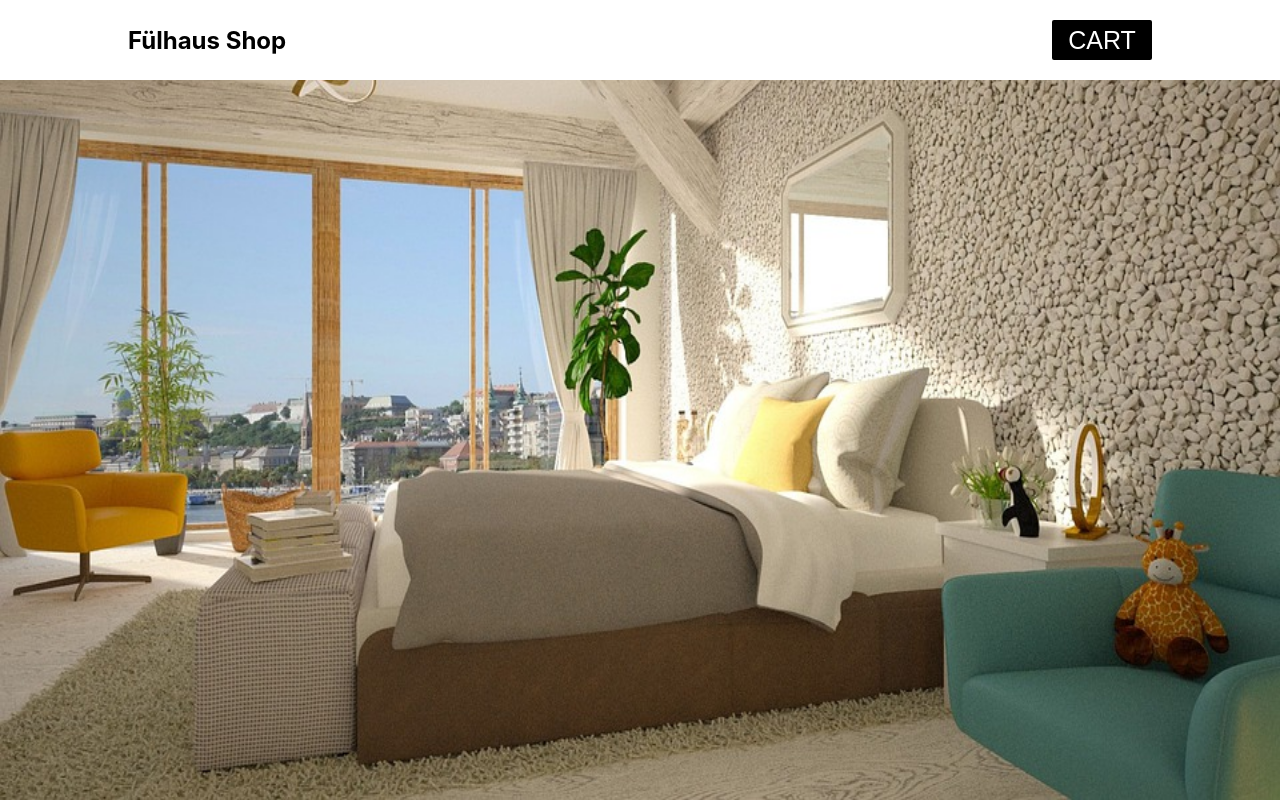
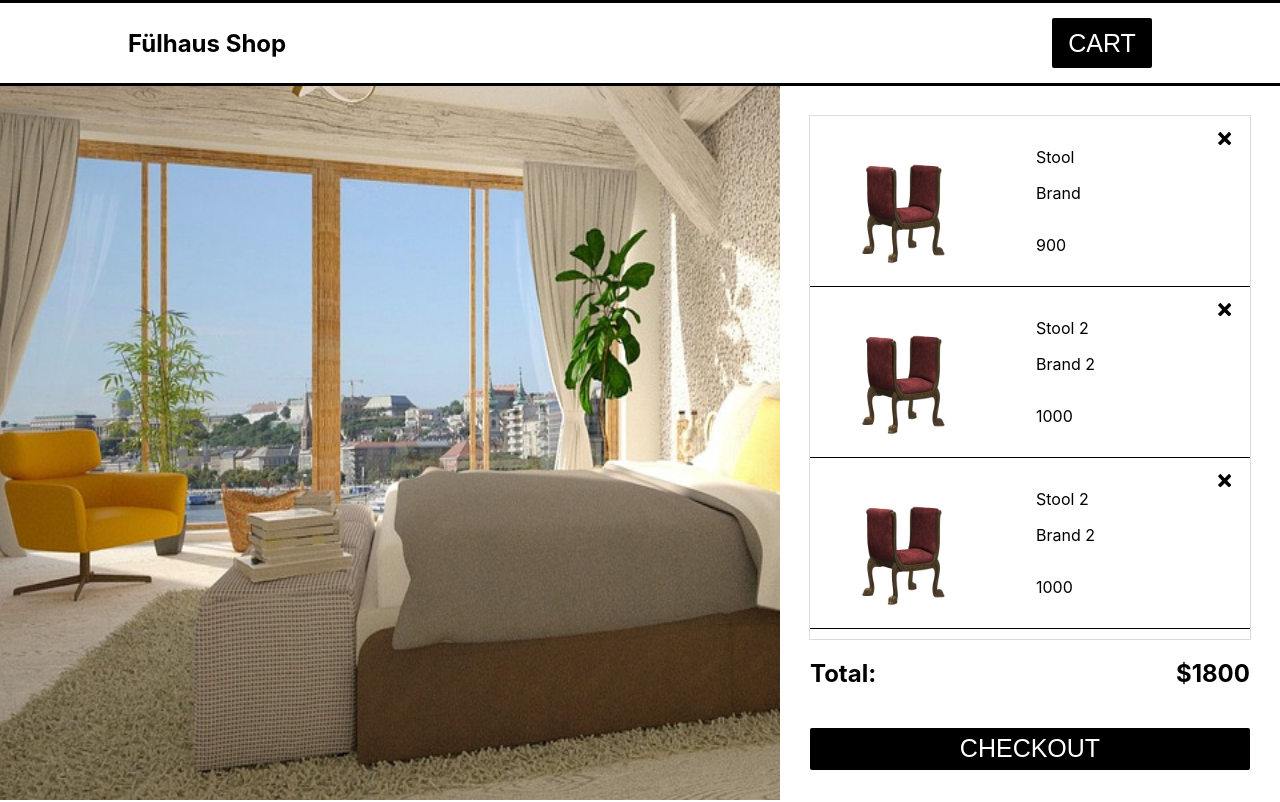
Before and after one commit to codecygen/-home-gingerbreadcookies-Desktop-073-React-Redux-ECommerce-FrontEnd, a JavaScript app: page / in a window 1280 px wide. Shown: the top 802 px of the page. Built offline with nearby package versions, Linux system fonts and the light colour scheme; the HTML template or start-up script is replaced by a standard one.

Commit message:
navbar finished

```diff
--- a/src/components/homepage/HomePage.js
+++ b/src/components/homepage/HomePage.js
@@ -4,7 +4,7 @@ import classes from './HomePage.module.scss';
 const HomePage = () => {
   return (
     <section className={classes.home}>
-      <img src={HomeImage} />
+      <img src={HomeImage} alt="Home Page Overlay" />
 
       <div>
         <h1>Patio Furniture</h1>
--- a/src/components/navbar/Cart.js
+++ b/src/components/navbar/Cart.js
@@ -1,4 +1,6 @@
 import ItemCard from './ItemCard';
+
+import classes from './Cart.module.scss';
 
 import Stool from '../../assets/Stool.png';
 
@@ -11,6 +13,30 @@ const Cart = () => {
             name: 'Stool',
             brand: 'Brand',
             price: 900
+        },
+
+        {
+            id: 'a1',
+            image: Stool,
+            name: 'Stool 2',
+            brand: 'Brand 2',
+            price: 1000
+        },
+
+        {
+            id: 'a1',
+            image: Stool,
+            name: 'Stool 2',
+            brand: 'Brand 2',
+            price: 1000
+        },
+
+        {
+            id: 'a1',
+            image: Stool,
+            name: 'Stool 2',
+            brand: 'Brand 2',
+            price: 1000
         },
 
         {
@@ -34,11 +60,18 @@ const Cart = () => {
     ));
 
     return (
-        <div>
-            {cartItems}
+        <div className={classes.cart}>
+            <div className={classes['cart-top']}>
+                {cartItems}
+            </div>
 
-            <p>$1800</p>
-            <button>CHECKOUT</button>
+            <div className={classes['cart-bottom']}>
+                <div>
+                    <h2>Total:</h2>
+                    <h2>$1800</h2>
+                </div>
+                <button>CHECKOUT</button>
+            </div>
         </div>
     );
 };
--- /dev/null
+++ b/src/components/navbar/Cart.module.scss
@@ -0,0 +1,44 @@
+@import "../styles/Variables.scss";
+
+.cart {
+    width: 500px;
+    position: fixed;
+    top: 86px;
+    right: 0;
+    bottom: 0;
+    background-color: $white;
+    padding: 30px;
+    box-sizing: border-box;
+}
+
+.cart-top {
+    height: 80%;
+    overflow-y: scroll;
+    scrollbar-width: thin;
+
+    box-shadow: rgba(0, 0, 0, 0.02) 0px 1px 3px 0px, rgba(27, 31, 35, 0.15) 0px 0px 0px 1px;
+}
+
+.cart-top::-webkit-scrollbar {
+    width: 1px;
+    background-color: #aaa;
+}
+
+.cart-bottom {
+    position: relative;
+    height: 20%;
+    display: flex;
+    flex-direction: column;
+    justify-content: flex-end;
+
+    >div {
+        display: flex;
+        flex-direction: row;
+        justify-content: space-between;
+        padding-bottom: 20px;
+    }
+
+    button {
+        @include buttonStyle(100%);
+    }
+}
--- a/src/components/navbar/ItemCard.js
+++ b/src/components/navbar/ItemCard.js
@@ -1,14 +1,16 @@
 import { ImCross } from "react-icons/im";
+
+import classes from './ItemCard.module.scss';
 
 const ItemCard = props => {
     return (
-        <section>
+        <section className={classes['item-card']}>
             <img
                 src={props.image}
                 alt={props.name}
             />
 
-            <div>
+            <div className={classes.description}>
                 <div>
                     <p>{props.name}</p>
                     <p>{props.brand}</p>
--- /dev/null
+++ b/src/components/navbar/ItemCard.module.scss
@@ -0,0 +1,30 @@
+@import "../styles/Variables.scss";
+
+.item-card {
+    display: flex;
+    flex-direction: row;
+    border-bottom: 1.5px solid $black;
+    padding: 15px 0;
+
+    img {
+        width: 40%;
+    }
+
+    button {
+       border: none;
+       height: 1rem;
+       background-color: $white;
+    }
+
+    button:hover {
+        background-color: #d0c4c4;
+    }
+}
+
+.description {
+    display: flex;
+    flex-direction: column;
+    justify-content: space-between;
+    width: 40%;
+    padding-left: 50px;
+}
--- a/src/components/navbar/NavBar.js
+++ b/src/components/navbar/NavBar.js
@@ -8,8 +8,7 @@ const NavBar = () => {
           <li><h1>Fülhaus Shop</h1></li>
           <li><button>CART</button></li>
         </ul>
-
-      {/* <Cart /> */}
+        <Cart />
       </nav>
   );
 };
--- a/src/components/navbar/NavBar.module.scss
+++ b/src/components/navbar/NavBar.module.scss
@@ -1,7 +1,7 @@
 @import "../styles/Variables.scss";
 
 .navbar {
-    height: inherit;
+    height: 80px;
     background-color: $white;
     padding: 0 $paddingMain;
 
@@ -10,8 +10,11 @@
     right: 0;
     left: 0;
 
+    border: solid $black;
+    border-width: 3px 0;
+
     ul {
-        height: 80px;
+        height: inherit;
         display: flex;
         flex-direction: row;
         align-items: center;
--- a/src/components/styles/Variables.scss
+++ b/src/components/styles/Variables.scss
@@ -14,7 +14,7 @@ $paddingMain: 10%;
 // Templates
 @mixin buttonStyle($width) {
     width: $width;
-    height: 40px;
+    height: 50px;
     background-color: $black;
     border: none;
     border-radius: 2px;
```
Lines whose indentation alone changed are shown as unchanged.
